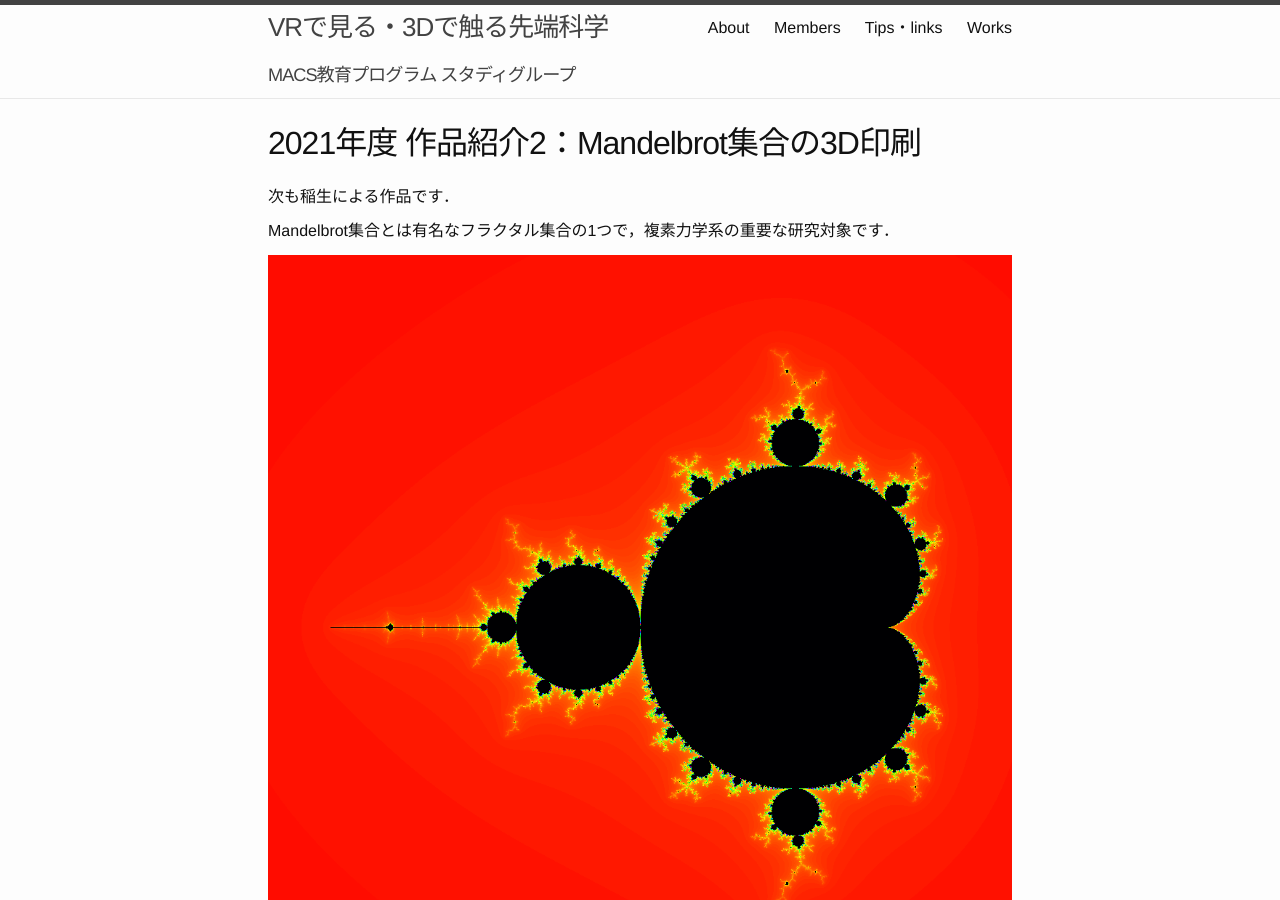
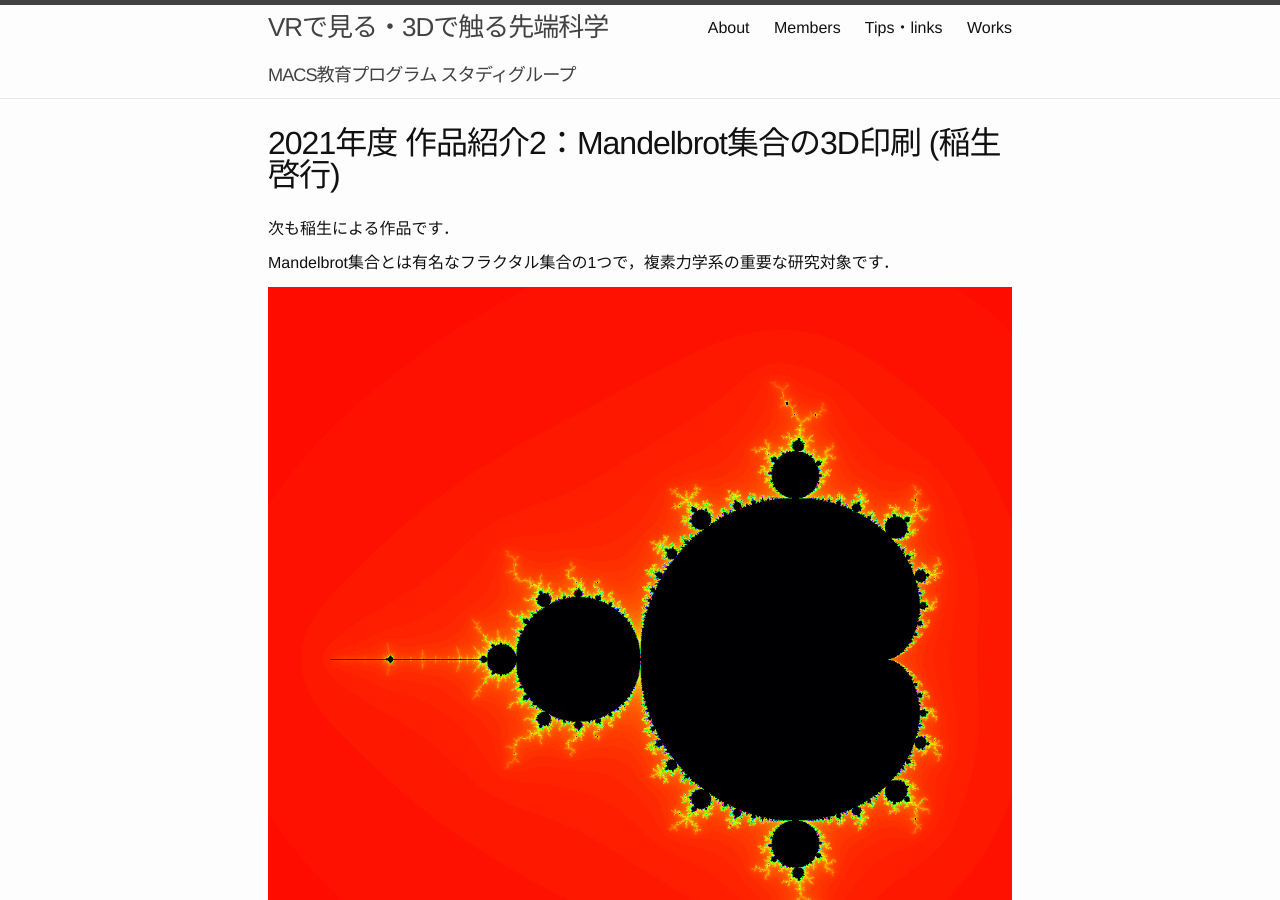
Before and after one commit to macs-vr/macs-vr.github.io, a Jekyll site: the page built from _posts/2022-02-11-inou.md, in a window 1280 px wide and 900 px high. Built offline with Jekyll 4.4.1, drawn with Linux system fonts in a browser that asks for light colours; formulas are drawn with MathJax 3; comment, search, counter and statistics services are not loaded.

Commit message:
Add name in title

```diff
--- a/_posts/2022-02-11-inou.md
+++ b/_posts/2022-02-11-inou.md
@@ -1,6 +1,6 @@
 ---
 layout: page
-title: 2021年度 作品紹介2：Mandelbrot集合の3D印刷
+title: 2021年度 作品紹介2：Mandelbrot集合の3D印刷 (稲生啓行)
 ---
 次も稲生による作品です．
 
```
